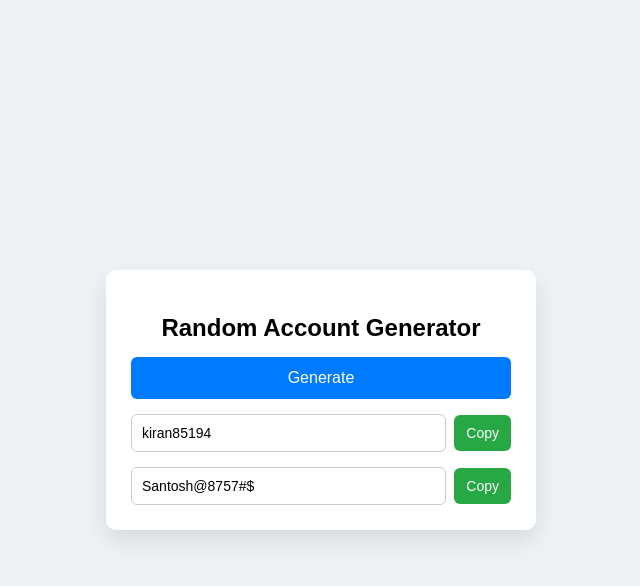
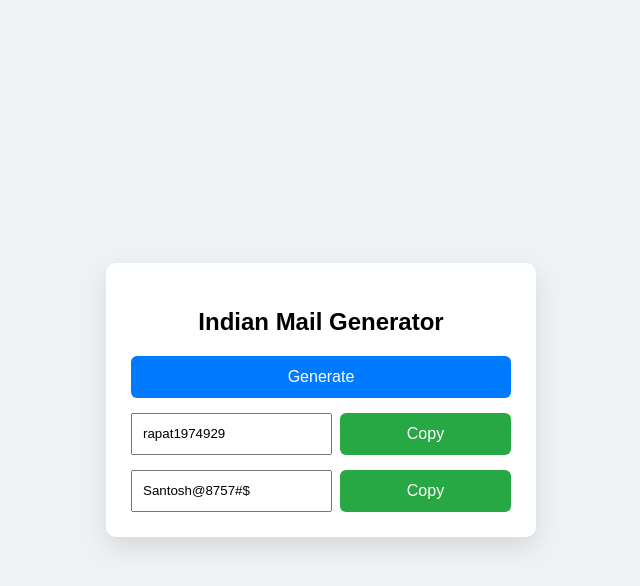
Before and after one commit to sawanpoint0000-dev/outlooks, a plain HTML site: page index.html in a window 1280 px wide. Both pictures are taken after a click on the button "Generate". Shown: the whole page, without its empty margins (319-959 px from the left). Drawn offline with Linux system fonts and the light colour scheme.

Commit message:
Update index.html

```diff
--- a/index.html
+++ b/index.html
@@ -2,7 +2,7 @@
 <html lang="en">
 <head>
 <meta charset="UTF-8">
-<title>Random Account Generator</title>
+<title>Indian Mail Generator</title>
 
 <style>
 body{
@@ -12,24 +12,17 @@ body{
   justify-content:center;
   align-items:center;
   background:#eef2f5;
-  font-family:Arial, sans-serif;
+  font-family:Arial;
 }
-
 .box{
   background:#fff;
   padding:25px;
-  width:100%;
-  max-width:380px;
+  width:380px;
   border-radius:10px;
-  box-shadow:0 10px 25px rgba(0,0,0,0.1);
+  box-shadow:0 10px 25px rgba(0,0,0,.1);
 }
-
-h2{
-  text-align:center;
-  margin-bottom:15px;
-}
-
-button.generate{
+h2{text-align:center}
+button{
   width:100%;
   padding:12px;
   background:#007bff;
@@ -39,38 +32,19 @@ button.generate{
   font-size:16px;
   cursor:pointer;
 }
-
-button.generate:hover{
-  background:#0056b3;
-}
-
 .field{
   display:flex;
-  align-items:center;
   margin-top:15px;
 }
-
 .field input{
   flex:1;
   padding:10px;
-  border:1px solid #ccc;
-  border-radius:6px;
-  font-size:14px;
 }
-
 .field button{
   margin-left:8px;
-  padding:10px 12px;
   background:#28a745;
   border:none;
   color:#fff;
-  border-radius:6px;
-  cursor:pointer;
-  font-size:14px;
-}
-
-.field button:hover{
-  background:#1e7e34;
 }
 </style>
 </head>
@@ -78,44 +52,75 @@ button.generate:hover{
 <body>
 
 <div class="box">
-  <h2>Random Account Generator</h2>
+<h2>Indian Mail Generator</h2>
 
-  <button class="generate" onclick="generateAccount()">Generate</button>
+<button onclick="generateAccount()">Generate</button>
 
 <div class="field">
-    <input type="text" id="mailName" readonly placeholder="Mail Name">
+  <input id="mailName" readonly placeholder="Mail Name">
   <button onclick="copyText('mailName')">Copy</button>
 </div>
 
 <div class="field">
-    <input type="text" id="password" readonly placeholder="Password">
+  <input id="password" readonly placeholder="Password">
   <button onclick="copyText('password')">Copy</button>
 </div>
 </div>
 
 <script>
-const boyNames = [
-  "sawan","rahul","amit","rohit","vikas",
-  "ajay","santosh","deepak","manoj","sunil",
-  "ankit","ravi","arjun","pankaj","kiran"
+/* 🔹 INDIAN NAME PARTS */
+const firstParts = [
+"ra","sa","vi","an","ar","ni","su","ma","ka","ro",
+"de","mo","pa","ya","la","ta","na","ha","ji","ki"
 ];
 
-function randomFiveDigit(){
-  return Math.floor(10000 + Math.random() * 90000);
+const lastParts = [
+"pat","ver","sha","sin","cha","mal","raj","kar","das","lal",
+"gu","ban","kap","jain","mit","dev","pal","she","thi","nar"
+];
+
+/* 🔹 CREATE 100000 INDIAN MAIL BASE NAMES */
+let allNames = [];
+for(let i=0;i<firstParts.length;i++){
+  for(let j=0;j<lastParts.length;j++){
+    allNames.push(firstParts[i] + lastParts[j]);
+  }
+}
+
+/* ensure 100k+ */
+let expanded = [];
+let count = 1;
+while(expanded.length < 100000){
+  for(let n of allNames){
+    expanded.push(n + count);
+    if(expanded.length >= 100000) break;
+  }
+  count++;
+}
+
+let used = JSON.parse(localStorage.getItem("usedIndian")) || [];
+let available = expanded.filter(n => !used.includes(n));
+
+function random6Digit(){
+  return Math.floor(100000 + Math.random()*900000);
 }
 
 function generateAccount(){
-  let name = boyNames[Math.floor(Math.random() * boyNames.length)];
-  let mailName = name + randomFiveDigit();
-  let password = "Santosh@8757#$";
+  if(available.length === 0){
+    alert("100000 Indian mail names complete ✅");
+    return;
+  }
 
-  document.getElementById("mailName").value = mailName;
-  document.getElementById("password").value = password;
+  let name = available.shift();
+  used.push(name);
+  localStorage.setItem("usedIndian", JSON.stringify(used));
+
+  document.getElementById("mailName").value = name + random6Digit();
+  document.getElementById("password").value = "Santosh@8757#$";
 }
 
 function copyText(id){
-  let input = document.getElementById(id);
-  navigator.clipboard.writeText(input.value);
+  navigator.clipboard.writeText(document.getElementById(id).value);
 }
 </script>
 
```
Lines whose indentation alone changed are shown as unchanged.
